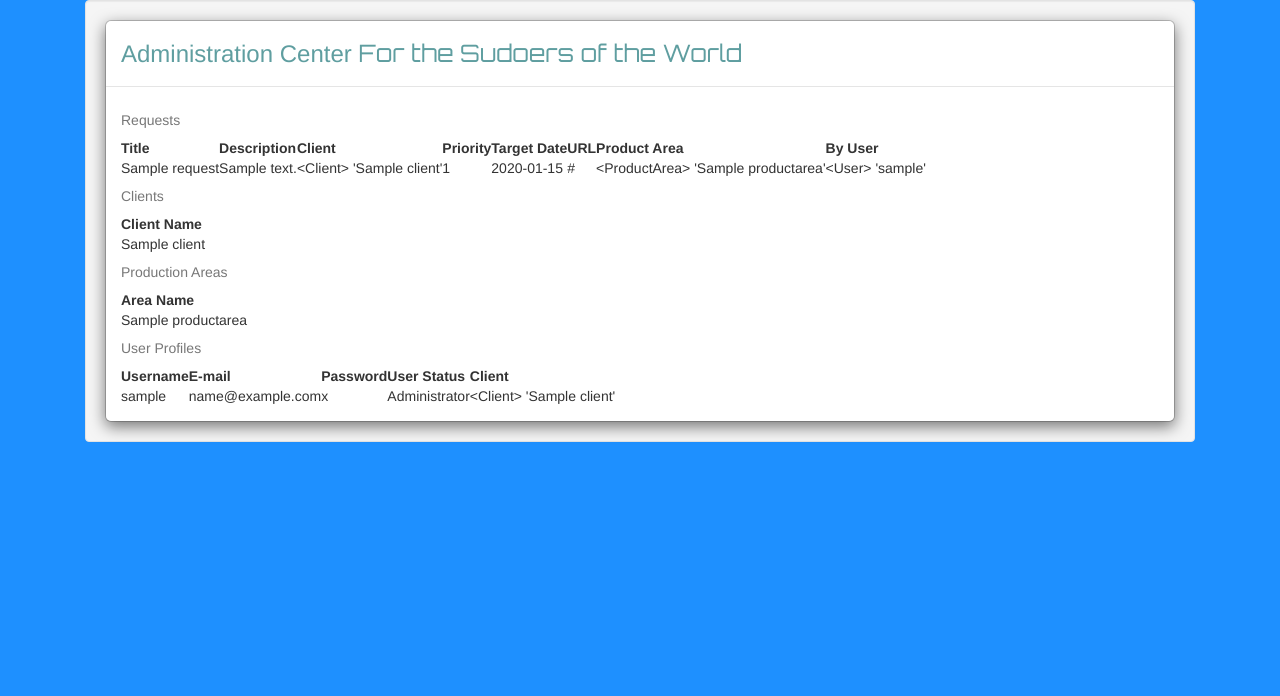
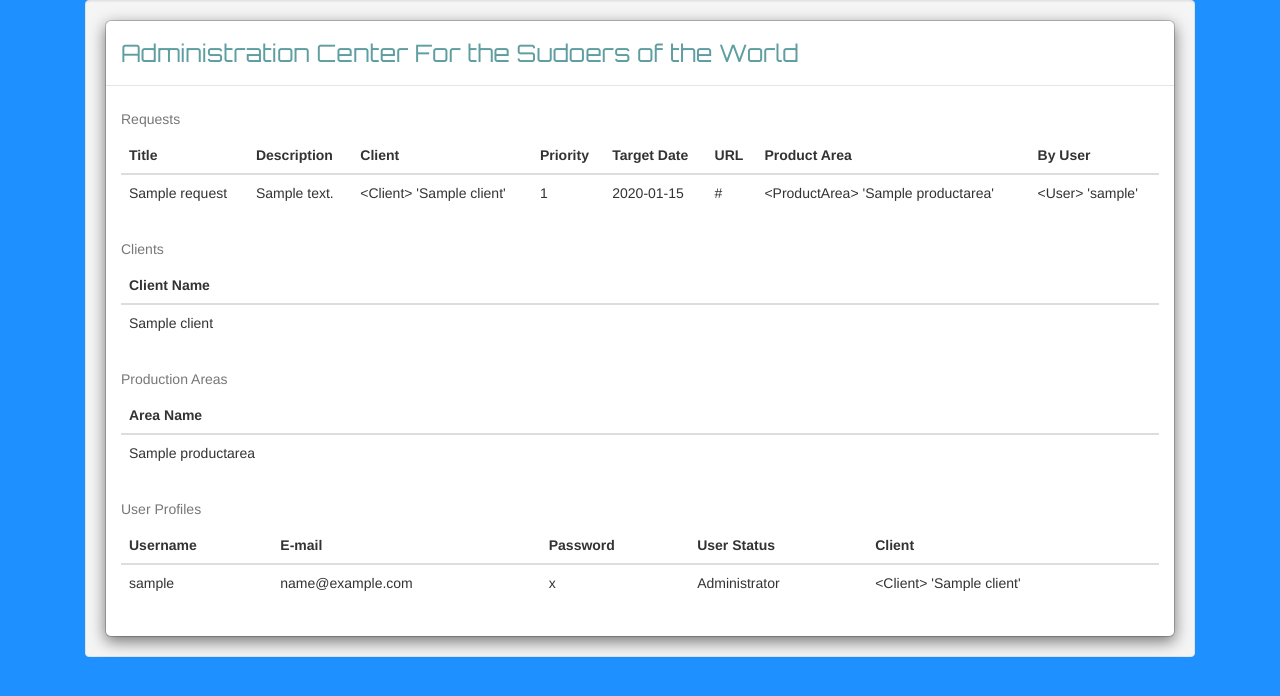
Before and after one commit to dengsauve/IWS_Feature_Request, a Flask app: page /admin in a window 1280 px wide. Shown: the top 696 px of the page. Run offline with Flask 2, Linux system fonts and the light colour scheme; tables that the repository leaves empty hold one stand-in row (values such as "Sample post"); some libraries are stand-ins or nearby versions.

Commit message:
Added Bootstrap Classes to Tables

```diff
--- a/templates/admin.html
+++ b/templates/admin.html
@@ -8,13 +8,13 @@
 
             <!-- header -->
             <div class="modal-header">
-                <h3 class="modal-title">Administration Center <span id="code">For the Sudoers of the World</span></h3>
+                <h3 class="modal-title" id="code">Administration Center For the Sudoers of the World</h3>
             </div>
 
             <!-- body -->
             <div class="modal-body">
                 <!-- Requests Table -->
-                <table>
+                <table class="table table-sm table-hover table-inverse">
                     <caption>Requests</caption>
                     <thead>
                         <tr>
@@ -45,7 +45,7 @@
                 </table>
 
                 <!-- Clients' Table -->
-                <table>
+                <table class="table table-sm table-hover table-inverse">
                     <caption>Clients</caption>
                     <thead>
                         <tr>
@@ -64,7 +64,7 @@
                 </table>
 
                 <!-- Production Area Table -->
-                <table>
+                <table class="table table-sm table-hover table-inverse">
                     <caption>Production Areas</caption>
                     <thead>
                         <tr>
@@ -83,7 +83,7 @@
                 </table>
 
                 <!-- Users Table -->
-                <table>
+                <table class="table table-sm table-hover table-inverse">
                     <caption>User Profiles</caption>
                     <thead>
                         <tr>
```
